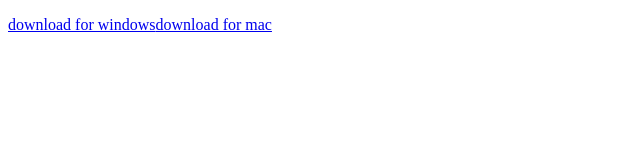
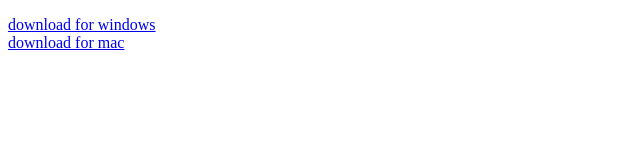
Before and after one commit to RedstoneStudios/RedstoneStudios.github.io, a plain HTML site: page index.html in a window 1280 px wide. Shown: the whole page, without its empty margins (0-640 px from the left). Drawn offline with Linux system fonts and the light colour scheme.

Commit message:
Update index.html

```diff
--- a/index.html
+++ b/index.html
@@ -8,7 +8,7 @@
         </style>
     </head>
     <body>
-        <p><a href="https://github.com/RedstoneStudios/RedstoneStudios.github.io/raw/master/CUBETHON%20windows.zip">download for windows</a><break><a href="https://github.com/RedstoneStudios/RedstoneStudios.github.io/raw/master/CUBETHON%20mac.zip">download for mac</a></p>
+        <p><a href="https://github.com/RedstoneStudios/RedstoneStudios.github.io/raw/master/CUBETHON%20windows.zip">download for windows</a><br><a href="https://github.com/RedstoneStudios/RedstoneStudios.github.io/raw/master/CUBETHON%20mac.zip">download for mac</a></p>
 
         <script>
 
```
